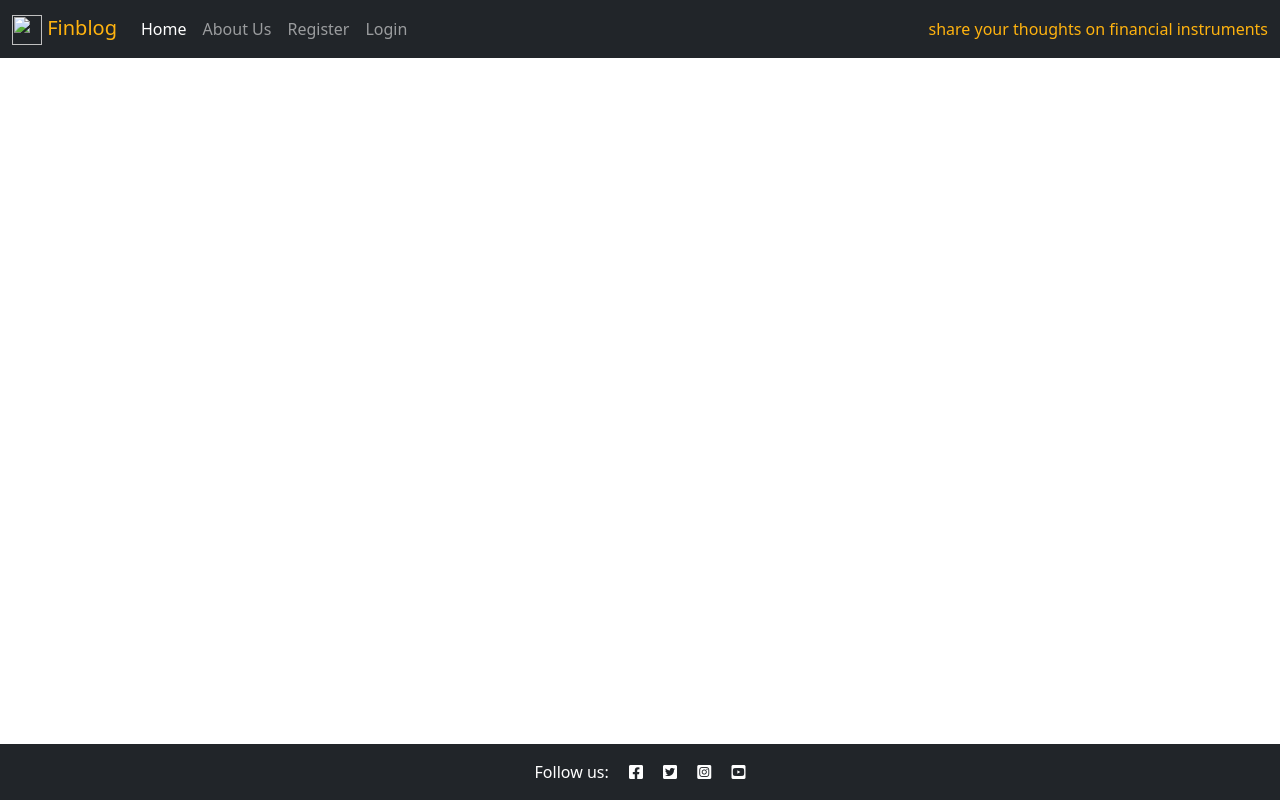
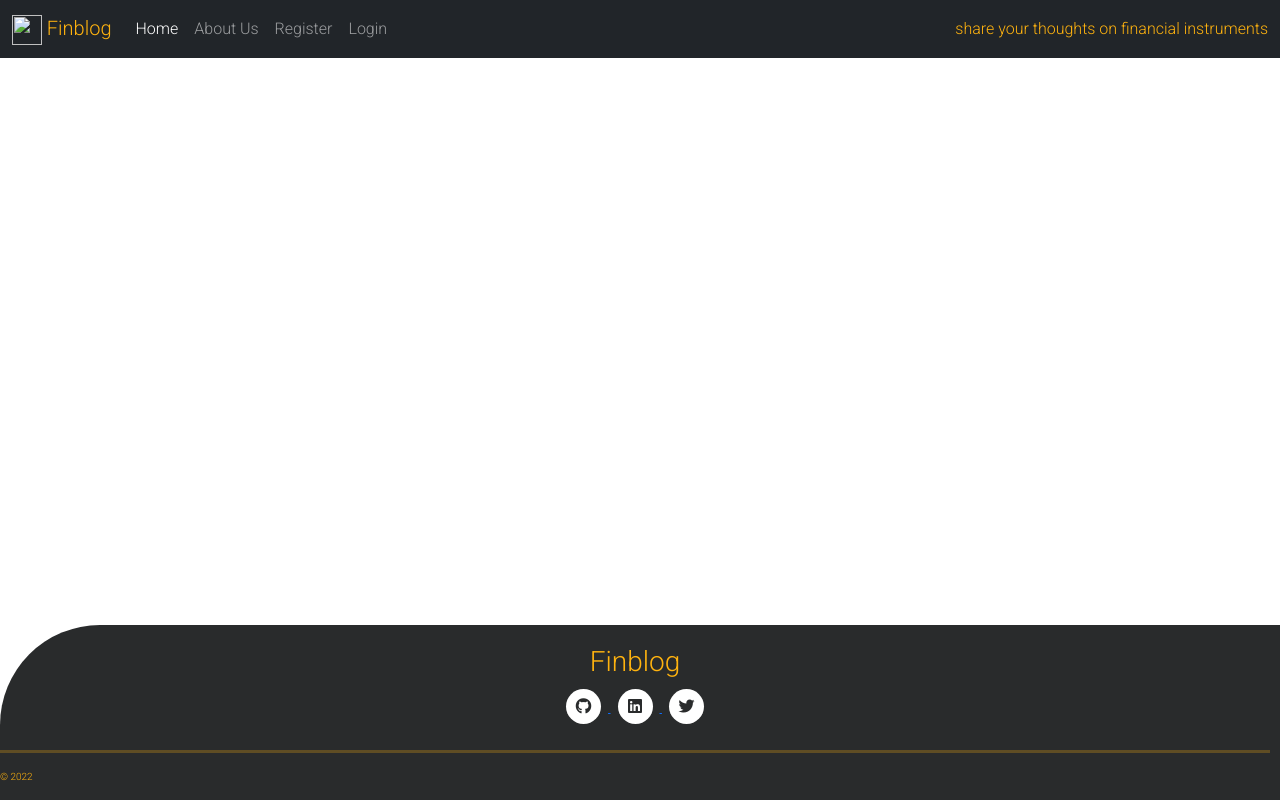
Before and after one commit to MaxRan92/FinBlog, a Django app: page / in a window 1280 px wide. Run offline with Django 3.2, Linux system fonts and the light colour scheme; data that the repository does not hold is empty.

Commit message:
Add asset detail masthead, style footer

```diff
--- a/static/css/style.css
+++ b/static/css/style.css
@@ -1,3 +1,8 @@
+html,
+body {
+    font-family: 'Roboto', sans-serif;
+}
+
 .navbar span {
     color: #FFB30F !important;
 }
@@ -37,7 +42,7 @@
 
 .post-link {
     text-decoration: none;
-    color: #445261;
+    color: #292b2C;
 }
 
 .post-link:hover,
@@ -49,3 +54,78 @@
     outline: 2px solid #507DBC;
     outline-offset: -10px;
 }
+
+
+/* Asset detail */
+
+.masthead {
+    padding: 25px 0;
+}
+
+.detail-image-container {
+    display: flex;
+    justify-content: center;
+    background-color: rgba(41, 43, 44, 0.15);
+    border-radius: 10px;
+    border-style: solid;
+    border-color: rgba(41, 43, 44, 0.1);
+    height: 150px;
+
+}
+
+.detail-image-container img {
+    margin: auto;
+    max-width: 25%;
+    max-height: 100px;
+    object-fit: scale-down;
+}
+
+
+/* Footer */
+
+footer {
+    margin-top: auto;
+    padding: 20px 10px 0 0;
+    width: 100%;
+    color: #FFB30F;
+    border-top-left-radius: 100px;
+    font-size: 10px;
+    background-color: #292b2C;
+}
+
+
+footer .row {
+    width: 90%;
+    margin: auto;
+}
+
+.footer-container {
+    display: flex;
+    align-items: center;
+    justify-content: center;
+}
+
+footer h3 {
+    width: fit-content;
+    margin: auto;
+    position: relative;
+    font-family: 'Roboto', sans-serif;
+    font-weight: 500;
+}
+
+.social-icons .fab {
+    width: 35px;
+    height: 35px;
+    border-radius: 50%;
+    text-align: center;
+    line-height: 35px;
+    font-size: 16px;
+    cursor: pointer;
+    margin: 10px 7px;
+    background-color: #fff;
+    color: #292b2C;
+}
+
+footer hr {
+    border-top: 3px solid
+}
--- a/templates/base.html
+++ b/templates/base.html
@@ -71,11 +71,29 @@
     </main>
 
     <!-- Footer -->
-    <footer class="footer mt-auto py-3 bg-dark">
-        <p class="m-0 text-center text-white">Follow us: <i class="fab fa-facebook-square ms-3"></i>
-            <i class="fab fa-twitter-square ms-3"></i>
-            <i class="fab fa-instagram-square ms-3"></i>
-            <i class="fab fa-youtube-square ms-3"></i></p>
+    <footer>
+        <div class="row">
+            <div class="col footer-container">
+                <div>
+                    <h3>Finblog</h3>
+                    <div class="social-icons">
+                        <a href="https://github.com" aria-label="Go to GitHub" target="_blank">
+                            <i class="fab fa-github"></i>
+                        </a>
+
+                        <a href="https://www.linkedin.com/" aria-label="Go to LinkedIn" target="_blank">
+                            <i class="fab fa-linkedin"></i>
+                        </a>
+
+                        <a href="https://twitter.com/" aria-label="Go to Twitter" target="_blank">
+                            <i class="fab fa-twitter"></i>
+                        </a>
+                    </div>
+                </div>
+            </div>
+        </div>
+        <hr>
+        <p>© 2022</p>
     </footer>
 </body>
 
```
Also changed, not shown: templates/asset_detail.html (+10 -63 lines).
